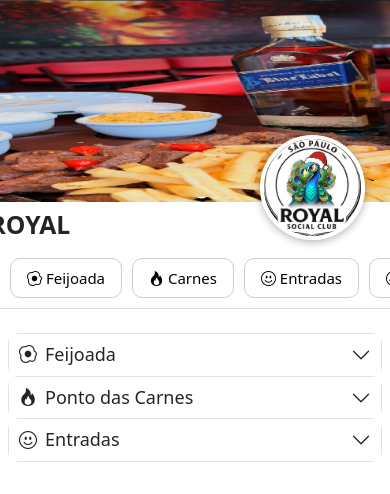
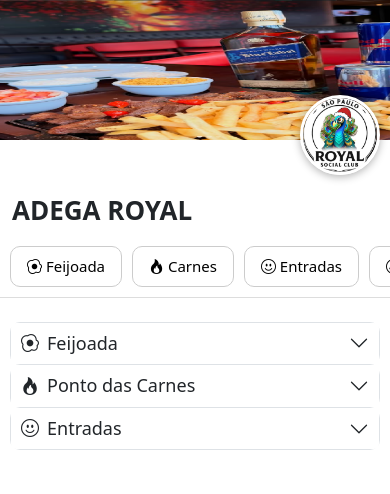
Before and after one commit to pmota11/cardapio-adega-royal-qa, a plain HTML site: page index.html in a window 390 px wide. Drawn offline with nearby package versions, Linux system fonts and the light colour scheme.

Commit message:
primeiro commit -qa

```diff
--- a/styles.css
+++ b/styles.css
@@ -79,3 +79,47 @@
     margin-left: -113px;
     margin-top: 70px;
 }
+
+/* ====== TELA DE CELULAR ====== */
+/* ====== TELA DE CELULAR ====== */
+@media (max-width: 768px) {
+
+    /* Banner */
+    .header-area {
+        height: 140px;
+    }
+
+    .header-banner {
+        height: 140px;
+        object-fit: cover;
+        object-position: center;
+    }
+
+    /* Logo */
+    .header-logo {
+        width: 80px;
+        height: 80px;
+        bottom: -35px;
+        right: 10px;
+        border-width: 3px;
+    }
+
+    /* TÍTULO AJUSTADO */
+    .titulo-cardapio {
+        margin-top: 55px !important;
+        margin-left: 0 !important;
+        font-size: 26px;
+        text-align: left;
+    }
+
+    /* Menu superior */
+    .menu-scroll {
+        margin-top: 10px;
+    }
+
+    /* Espaçamento geral */
+    .cardapio-wrapper {
+        padding-left: 10px;
+        padding-right: 10px;
+    }
+}
```
